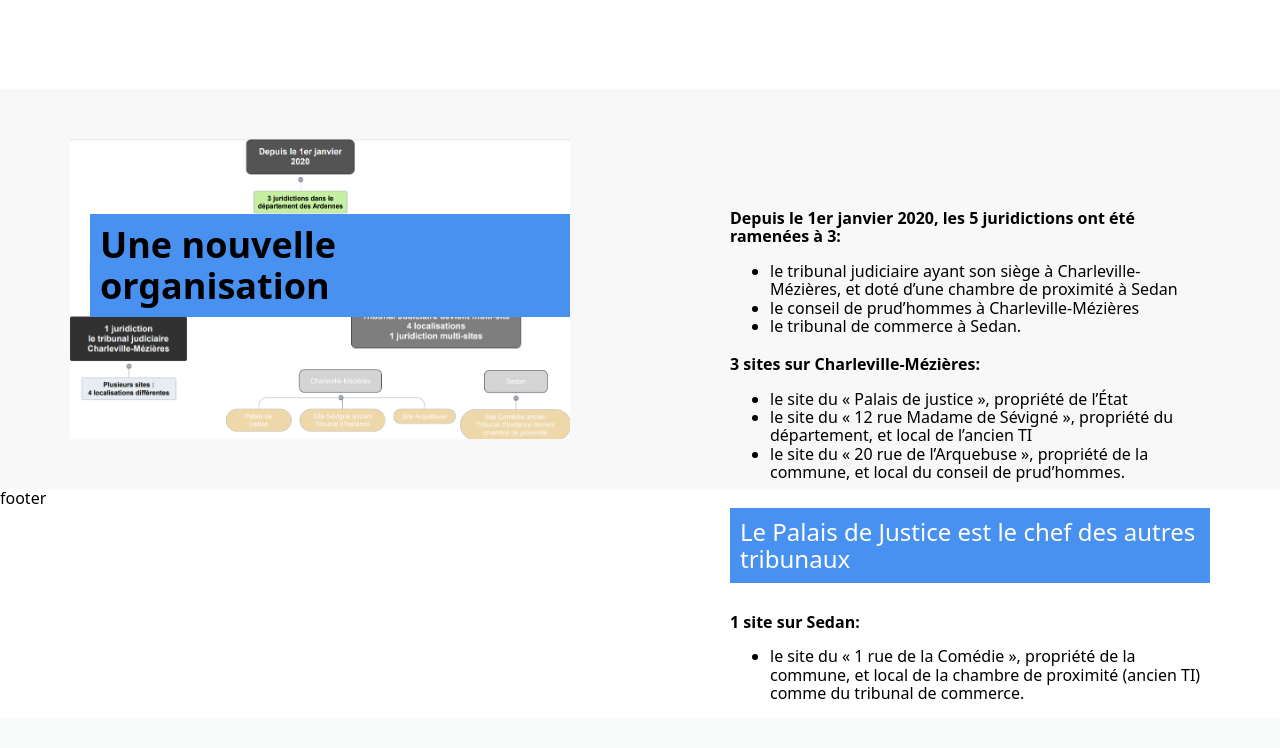
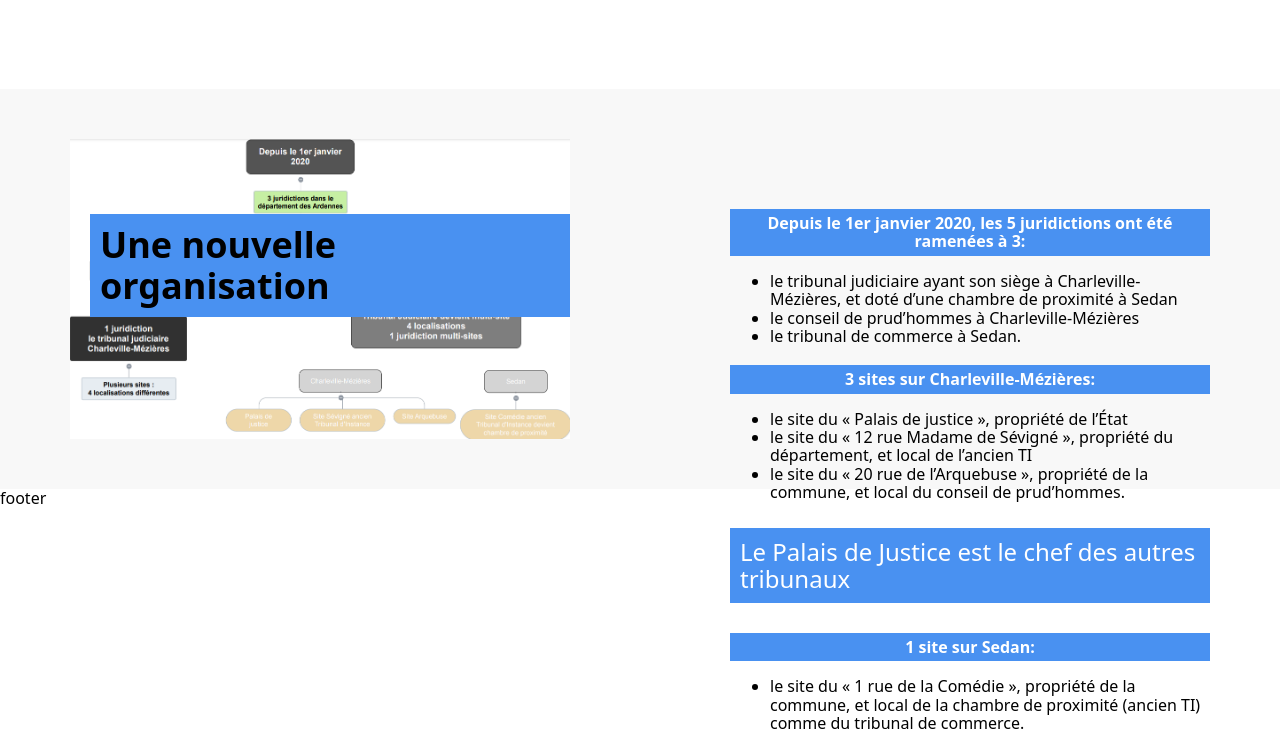
Before and after one commit to ChampyAntoine/tribunal, a PHP site: page /actualites.php in a window 1280 px wide. Shown: the part 775-1523 px from the top of the page. Before the commit the page ends 1474 px from the top, so only its background shows below. Run offline with PHP 8.4, Linux system fonts and the light colour scheme.

Commit message:
Update index.css

```diff
--- a/css/index.css
+++ b/css/index.css
@@ -110,7 +110,7 @@ input
 	font-size:30px;
 
 }
-.texte-tri h4
+.texte-tri h4, .texte-art h4
 {
 	text-align:center;
 	background-color: #4991F1;
```
